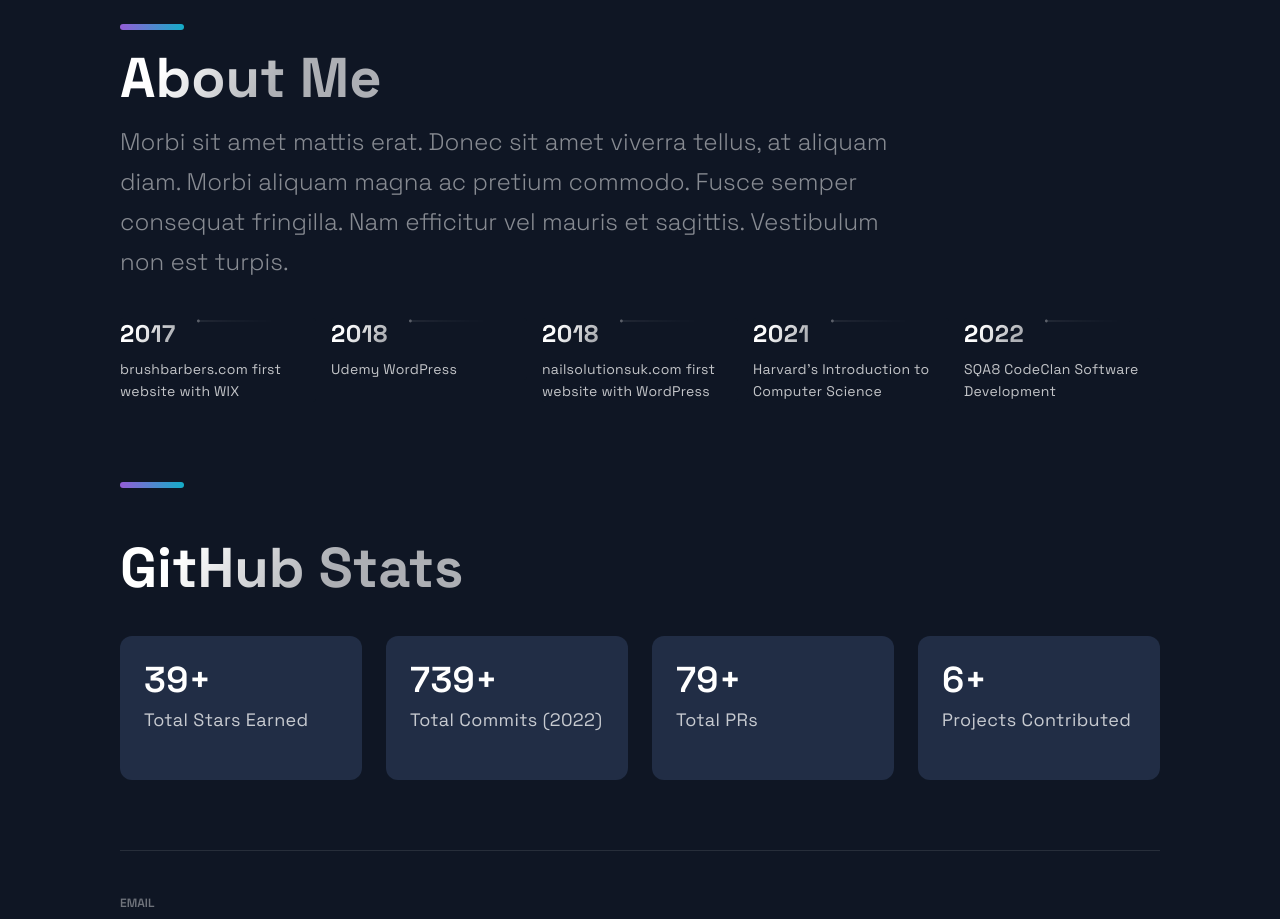
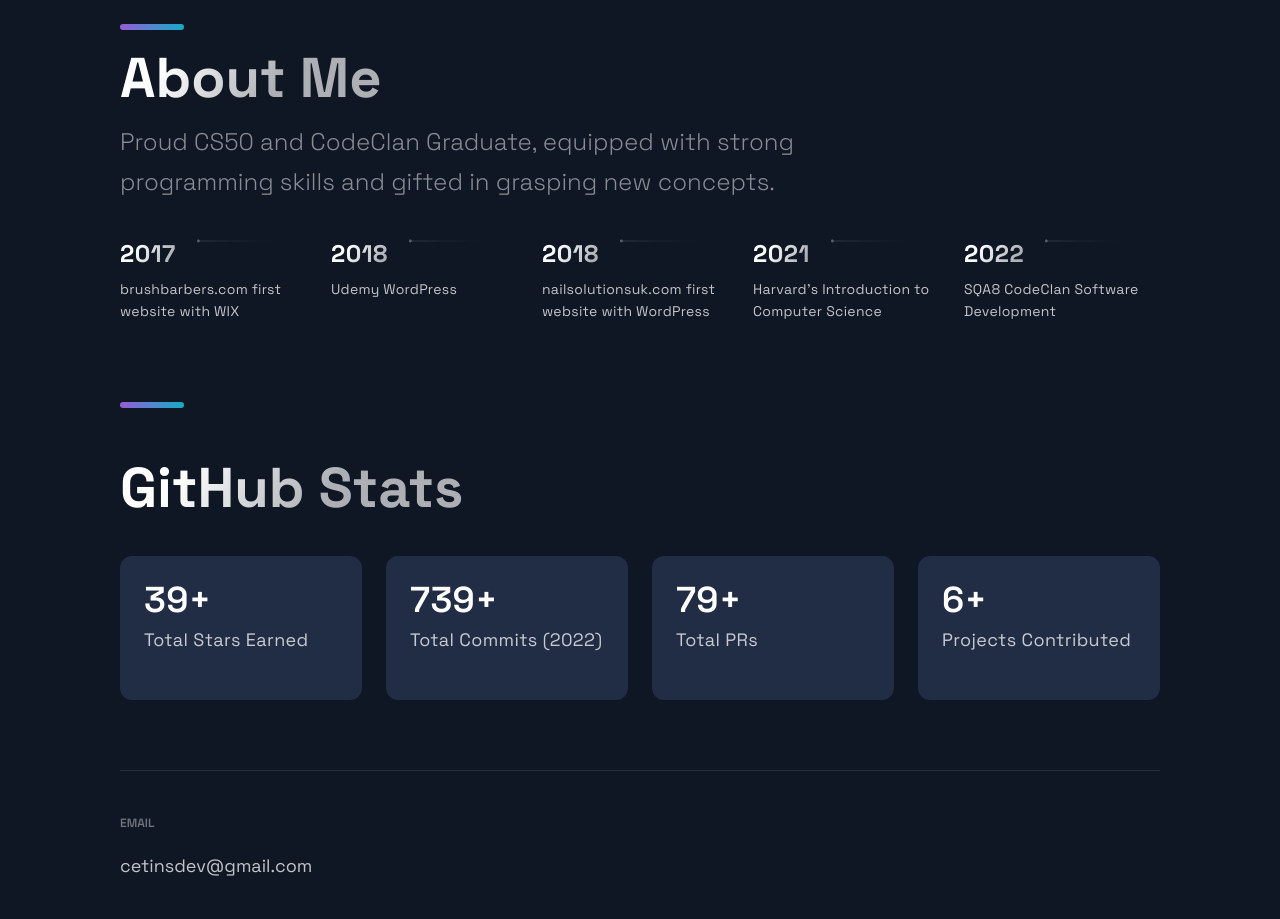
Before and after one commit to Cetins/portolio-nextjs, a Next.js app: page / in a window 1280 px wide. Shown: the part 3140-4059 px from the top of the page. Built offline with nearby package versions, Linux system fonts and the light colour scheme.

Commit message:
editorial content added

```diff
--- a/src/components/TimeLine/TimeLine.js
+++ b/src/components/TimeLine/TimeLine.js
@@ -47,7 +47,7 @@
       <SectionDivider />
       <SectionTitle>About Me</SectionTitle>
       <SectionText>
-        Morbi sit amet mattis erat. Donec sit amet viverra tellus, at aliquam diam. Morbi aliquam magna ac pretium commodo. Fusce semper consequat fringilla. Nam efficitur vel mauris et sagittis. Vestibulum non est turpis.
+        Proud CS50 and CodeClan Graduate, equipped with strong programming skills and gifted in grasping new concepts.
       </SectionText>
       <CarouselContainer ref={carouselRef} onScroll={handleScroll}>
         <>
```
